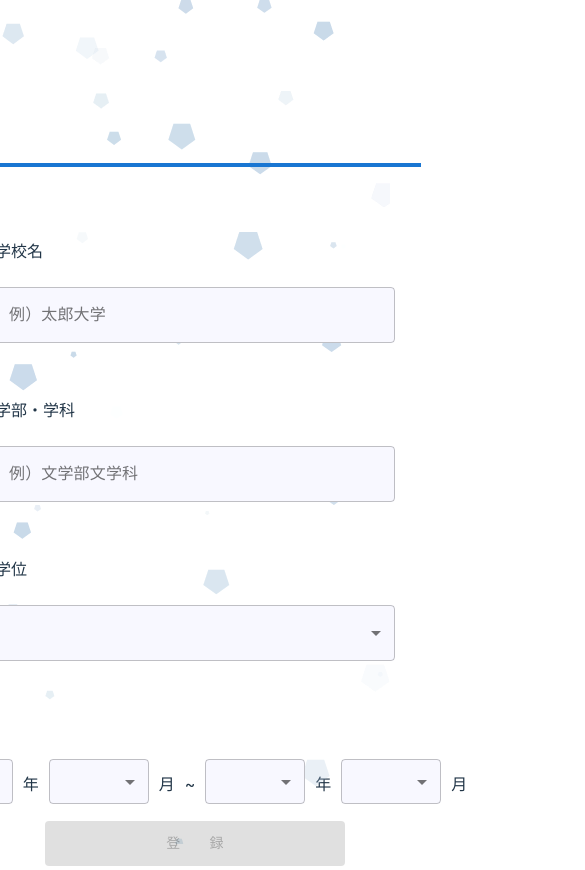
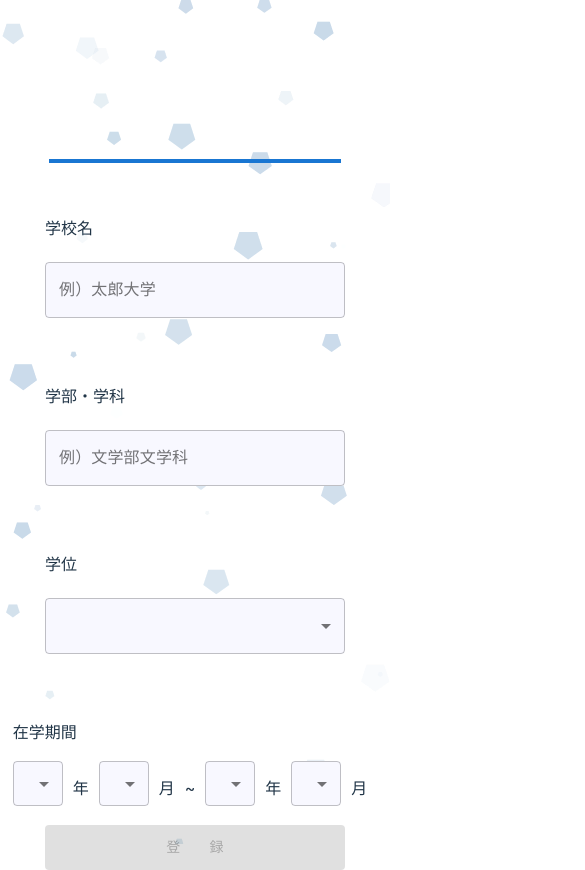
Before and after one commit to Koichi5/behavioral_economics, a React (Vite) app: page /seventh_page in a window 390 px wide. Shown: the whole page, 585 px wide, since content can reach past the window. Built offline with nearby package versions, Linux system fonts and the light colour scheme; no server answers; the database is empty.

Commit message:
make forms responsive

```diff
--- a/src/view/templates/blood_type_and_motivation_page.tsx
+++ b/src/view/templates/blood_type_and_motivation_page.tsx
@@ -12,7 +12,6 @@ import { CustomMobileStepper } from "../atoms/mobile_stepper";
 import { useMedia } from "react-use";
 
 const useStyles = makeStyles(() => ({
-
   root: {
     position: "relative",
     top: "10%",
@@ -21,25 +20,17 @@ const useStyles = makeStyles(() => ({
   formWrapper: {
     display: "flex",
     flexDirection: "column",
-    alignItems: "center",
   },
 
   fieldWrapper: {
     display: "flex",
-    flexDirection: "column",
     justifyContent: "space-between",
     textAlign: "start",
     alignItems: "start",
-    paddingLeft: "20%",
-    paddingRight: "20%",
   },
 
   field: {
     paddingBottom: "50px",
-    maxWidth: "400px",
-    maxHeight: "45px",
-    minWidth: "400px",
-    minHeight: "45px",
     marginTop: "2%",
   },
 
@@ -203,10 +194,23 @@ export const BloodTypeAndMotivationPage = () => {
     <div className={classes.root}>
       <CustomParticle />
       {isWide ? <CustomStepper arg1={5} /> : <CustomMobileStepper arg1={6} />}
-      <div className={classes.formWrapper}>
-        <div className={classes.fieldWrapper}>
+      <div
+        className={classes.formWrapper}
+        style={{ alignItems: isWide ? "inherit" : "center" }}
+      >
+        <div
+          className={classes.fieldWrapper}
+          style={{
+            flexDirection: isWide ? "row" : "column",
+            paddingLeft: isWide ? "20%" : "0",
+            paddingRight: isWide ? "20%" : "0",
+          }}
+        >
           <p>血液型</p>
-          <FormControl className={classes.field}>
+          <FormControl
+            className={classes.field}
+            style={{ minWidth: isWide ? "400px" : "300px" }}
+          >
             <Select
               className={classes.input}
               id="demo-simple-select"
@@ -221,10 +225,20 @@ export const BloodTypeAndMotivationPage = () => {
             </Select>
           </FormControl>
         </div>
-        <div className={classes.fieldWrapper}>
+        <div
+          className={classes.fieldWrapper}
+          style={{
+            flexDirection: isWide ? "row" : "column",
+            paddingLeft: isWide ? "20%" : "0",
+            paddingRight: isWide ? "20%" : "0",
+          }}
+        >
           <p>動機</p>
           <div style={{ display: "flex" }}>
-            <FormControl className={classes.field}>
+            <FormControl
+              className={classes.field}
+              style={{ minWidth: isWide ? "400px" : "300px" }}
+            >
               <Select
                 className={classes.input}
                 id="demo-simple-select"
--- a/src/view/templates/email_and_password_page.tsx
+++ b/src/view/templates/email_and_password_page.tsx
@@ -20,7 +20,6 @@ import { useMedia } from "react-use";
 import { CustomMobileStepper } from "../atoms/mobile_stepper";
 
 const useStyles = makeStyles(() => ({
-
   root: {
     position: "relative",
     top: "10%",
@@ -29,25 +28,17 @@ const useStyles = makeStyles(() => ({
   formWrapper: {
     display: "flex",
     flexDirection: "column",
-    alignItems: "center",
   },
 
   fieldWrapper: {
     display: "flex",
-    flexDirection: "column",
     justifyContent: "space-between",
     textAlign: "start",
     alignItems: "start",
-    paddingLeft: "20%",
-    paddingRight: "20%",
   },
 
   field: {
     marginBottom: "50px",
-    maxWidth: "400px",
-    maxHeight: "45px",
-    minWidth: "400px",
-    minHeight: "45px",
     marginTop: "2%",
   },
 
@@ -58,7 +49,6 @@ const useStyles = makeStyles(() => ({
   secretField: {
     marginBottom: "50px",
     maxWidth: "400px",
-    minWidth: "400px",
     marginTop: "2%",
     background: "GhostWhite",
   },
@@ -183,23 +173,39 @@ function EmailAndPasswordPage() {
       <div>
         {isWide ? <CustomStepper arg1={0} /> : <CustomMobileStepper arg1={1} />}
       </div>
-      <div className={classes.formWrapper}>
-        <div className={classes.fieldWrapper}>
+      <div className={classes.formWrapper} style={{alignItems: isWide ? "inherit" : "center"}}>
+        <div
+          className={classes.fieldWrapper}
+          style={{
+            flexDirection: isWide ? "row" : "column",
+            paddingLeft: isWide ? "20%" : "0",
+            paddingRight: isWide ? "20%" : "0",
+          }}
+        >
           <p>メールアドレス</p>
           <TextField
             onChange={(event) => setEmail(event.target.value)}
             className={classes.field}
+            style={{minWidth: isWide ? "400px" : "300px"}}
             InputProps={{ className: classes.input }}
             id="outlined-email"
             label="メールアドレス"
             variant="outlined"
           />
         </div>
-        <div className={classes.fieldWrapper}>
+        <div
+          className={classes.fieldWrapper}
+          style={{
+            flexDirection: isWide ? "row" : "column",
+            paddingLeft: isWide ? "20%" : "0",
+            paddingRight: isWide ? "20%" : "0",
+          }}
+        >
           <p>パスワード</p>
           <OutlinedInput
             onChange={(event) => setPassword(event.target.value)}
             className={classes.secretField}
+            style={{minWidth: isWide ? "400px" : "300px",}}
             id="outlined-adornment-password"
             type={showPassword ? "text" : "password"}
             endAdornment={
@@ -215,11 +221,19 @@ function EmailAndPasswordPage() {
             label="パスワード"
           />
         </div>
-        <div className={classes.fieldWrapper}>
+        <div
+          className={classes.fieldWrapper}
+          style={{
+            flexDirection: isWide ? "row" : "column",
+            paddingLeft: isWide ? "20%" : "0",
+            paddingRight: isWide ? "20%" : "0",
+          }}
+        >
           <p>パスワード（確認）</p>
           <OutlinedInput
             onChange={(event) => setRetypePassword(event.target.value)}
             className={classes.secretField}
+            style={{minWidth: isWide ? "400px" : "300px",}}
             id="outlined-adornment-password"
             type={showConfirmPassword ? "text" : "password"}
             endAdornment={
--- a/src/view/templates/explanation_page.tsx
+++ b/src/view/templates/explanation_page.tsx
@@ -98,7 +98,6 @@ export const ExplanationPage = () => {
   return (
     <div className={classes.root}>
       <CustomParticle />
-      <CustomStepper arg1={5} />
       <div className={classes.body}>
         <h1 className="main-title">利用規約</h1>
         <p>
--- a/src/view/templates/gender_and_work_and_hobby_page.tsx
+++ b/src/view/templates/gender_and_work_and_hobby_page.tsx
@@ -18,7 +18,6 @@ import { useMedia } from "react-use";
 import { CustomMobileStepper } from "../atoms/mobile_stepper";
 
 const useStyles = makeStyles(() => ({
-
   root: {
     position: "relative",
     top: "10%",
@@ -27,25 +26,17 @@ const useStyles = makeStyles(() => ({
   formWrapper: {
     display: "flex",
     flexDirection: "column",
-    alignItems: "center",
   },
 
   fieldWrapper: {
     display: "flex",
-    flexDirection: "column",
+    justifyContent: "space-between",
     textAlign: "start",
-    justifyContent: "space-between",
-    alignItems: "baseline",
-    paddingLeft: "20%",
-    paddingRight: "20%",
+    alignItems: "start",
   },
 
   field: {
     paddingBottom: "50px",
-    maxWidth: "400px",
-    maxHeight: "45px",
-    minWidth: "400px",
-    minHeight: "45px",
     marginTop: "2%",
   },
 
@@ -251,10 +242,23 @@ export const GenderAndWorkAndHobbyPage = () => {
       <div>
         {isWide ? <CustomStepper arg1={2} /> : <CustomMobileStepper arg1={3} />}
       </div>
-      <div className={classes.formWrapper}>
-      <div className={classes.fieldWrapper}>
+      <div
+        className={classes.formWrapper}
+        style={{ alignItems: isWide ? "inherit" : "center" }}
+      >
+        <div
+          className={classes.fieldWrapper}
+          style={{
+            flexDirection: isWide ? "row" : "column",
+            paddingLeft: isWide ? "20%" : "0",
+            paddingRight: isWide ? "20%" : "0",
+          }}
+        >
           <p>性別</p>
-        <FormControl className={classes.field}>
+          <FormControl
+            className={classes.field}
+            style={{ minWidth: isWide ? "400px" : "300px" }}
+          >
             <Select
               // labelId="demo-simple-select-label"
               className={classes.input}
@@ -270,22 +274,38 @@ export const GenderAndWorkAndHobbyPage = () => {
             </Select>
           </FormControl>
         </div>
-      <div className={classes.fieldWrapper}>
+        <div
+          className={classes.fieldWrapper}
+          style={{
+            flexDirection: isWide ? "row" : "column",
+            paddingLeft: isWide ? "20%" : "0",
+            paddingRight: isWide ? "20%" : "0",
+          }}
+        >
           <p>職業</p>
           <TextField
             onChange={(event) => setWork(event.target.value)}
             className={classes.field}
+            style={{ minWidth: isWide ? "400px" : "300px" }}
             InputProps={{ className: classes.input }}
             id="outlined-name"
             label="例）学生"
             variant="outlined"
           />
         </div>
-      <div className={classes.fieldWrapper}>
+        <div
+          className={classes.fieldWrapper}
+          style={{
+            flexDirection: isWide ? "row" : "column",
+            paddingLeft: isWide ? "20%" : "0",
+            paddingRight: isWide ? "20%" : "0",
+          }}
+        >
           <p>趣味</p>
           <TextField
             onChange={(event) => setHobby(event.target.value)}
             className={classes.field}
+            style={{ minWidth: isWide ? "400px" : "300px" }}
             InputProps={{ className: classes.input }}
             id="outlined-name"
             label="例）読書"
--- a/src/view/templates/nickname_and_phone_and_birth_page.tsx
+++ b/src/view/templates/nickname_and_phone_and_birth_page.tsx
@@ -11,7 +11,6 @@ import { useMedia } from "react-use";
 import { CustomMobileStepper } from "../atoms/mobile_stepper";
 
 const useStyles = makeStyles(() => ({
-
   root: {
     position: "relative",
     top: "10%",
@@ -20,25 +19,17 @@ const useStyles = makeStyles(() => ({
   formWrapper: {
     display: "flex",
     flexDirection: "column",
-    alignItems: "center",
   },
 
   fieldWrapper: {
     display: "flex",
-    flexDirection: "column",
     justifyContent: "space-between",
     textAlign: "start",
     alignItems: "start",
-    paddingLeft: "20%",
-    paddingRight: "20%",
   },
 
   field: {
-    paddingBottom: "50px",
-    maxWidth: "400px",
-    maxHeight: "45px",
-    minWidth: "400px",
-    minHeight: "45px",
+    marginBottom: "50px",
     marginTop: "2%",
   },
 
@@ -236,34 +227,61 @@ export const NicknameAndPhoneAndBirthPage = () => {
     <div className={classes.root}>
       <CustomParticle />
       {isWide ? <CustomStepper arg1={1} /> : <CustomMobileStepper arg1={2} />}
-      <div className={classes.formWrapper}>
-      <div className={classes.fieldWrapper}>
+      <div
+        className={classes.formWrapper}
+        style={{ alignItems: isWide ? "inherit" : "center" }}
+      >
+        <div
+          className={classes.fieldWrapper}
+          style={{
+            flexDirection: isWide ? "row" : "column",
+            paddingLeft: isWide ? "20%" : "0",
+            paddingRight: isWide ? "20%" : "0",
+          }}
+        >
           <p>ニックネーム</p>
           <TextField
             onChange={(event) => setNickName(event.target.value)}
             className={classes.field}
+            style={{ minWidth: isWide ? "400px" : "300px" }}
             InputProps={{ className: classes.input }}
             id="outlined-name"
             label="ニックネーム"
             variant="outlined"
           />
         </div>
-      <div className={classes.fieldWrapper}>
+        <div
+          className={classes.fieldWrapper}
+          style={{
+            flexDirection: isWide ? "row" : "column",
+            paddingLeft: isWide ? "20%" : "0",
+            paddingRight: isWide ? "20%" : "0",
+          }}
+        >
           <p>電話番号</p>
           <TextField
             onChange={(event) => setPhoneNumber(event.target.value)}
             className={classes.field}
+            style={{ minWidth: isWide ? "400px" : "300px" }}
             InputProps={{ className: classes.input }}
             id="outlined-name"
             label="例）090-1234-5678"
             variant="outlined"
           />
         </div>
-      <div className={classes.fieldWrapper}>
+        <div
+          className={classes.fieldWrapper}
+          style={{
+            flexDirection: isWide ? "row" : "column",
+            paddingLeft: isWide ? "20%" : "0",
+            paddingRight: isWide ? "20%" : "0",
+          }}
+        >
           <p>誕生日</p>
           <TextField
             onChange={(event) => setBirthDay(event.target.value)}
             className={classes.field}
+            style={{ minWidth: isWide ? "400px" : "300px" }}
             InputProps={{ className: classes.input }}
             id="outlined-name"
             label="例）2000-01-01"
--- a/src/view/templates/other_phone_and_name_page.tsx
+++ b/src/view/templates/other_phone_and_name_page.tsx
@@ -11,7 +11,6 @@ import { CustomMobileStepper } from "../atoms/mobile_stepper";
 import { useMedia } from "react-use";
 
 const useStyles = makeStyles(() => ({
-
   root: {
     position: "relative",
     top: "10%",
@@ -20,25 +19,17 @@ const useStyles = makeStyles(() => ({
   formWrapper: {
     display: "flex",
     flexDirection: "column",
-    alignItems: "center",
   },
 
   fieldWrapper: {
     display: "flex",
-    flexDirection: "column",
     justifyContent: "space-between",
     textAlign: "start",
     alignItems: "start",
-    paddingLeft: "20%",
-    paddingRight: "20%",
   },
 
   field: {
     paddingBottom: "50px",
-    maxWidth: "400px",
-    maxHeight: "45px",
-    minWidth: "400px",
-    minHeight: "45px",
     marginTop: "2%",
   },
 
@@ -238,34 +229,61 @@ export const OtherPhoneAndNamePage = () => {
     <div className={classes.root}>
       <CustomParticle />
       {isWide ? <CustomStepper arg1={4} /> : <CustomMobileStepper arg1={5} />}
-      <div className={classes.formWrapper}>
-        <div className={classes.fieldWrapper}>
+      <div
+        className={classes.formWrapper}
+        style={{ alignItems: isWide ? "inherit" : "center" }}
+      >
+        <div
+          className={classes.fieldWrapper}
+          style={{
+            flexDirection: isWide ? "row" : "column",
+            paddingLeft: isWide ? "20%" : "0",
+            paddingRight: isWide ? "20%" : "0",
+          }}
+        >
           <p>緊急連絡先</p>
           <TextField
             onChange={(event) => setOtherPhone(event.target.value)}
             className={classes.field}
+            style={{ minWidth: isWide ? "400px" : "300px" }}
             InputProps={{ className: classes.input }}
             id="outlined-name"
             label="例）01234567890"
             variant="outlined"
           />
         </div>
-        <div className={classes.fieldWrapper}>
+        <div
+          className={classes.fieldWrapper}
+          style={{
+            flexDirection: isWide ? "row" : "column",
+            paddingLeft: isWide ? "20%" : "0",
+            paddingRight: isWide ? "20%" : "0",
+          }}
+        >
           <p>緊急連絡先の方の氏名</p>
           <TextField
             onChange={(event) => setOtherName(event.target.value)}
             className={classes.field}
+            style={{ minWidth: isWide ? "400px" : "300px" }}
             InputProps={{ className: classes.input }}
             id="outlined-name"
             label="緊急連絡先の方の氏名"
             variant="outlined"
           />
         </div>
-        <div className={classes.fieldWrapper}>
+        <div
+          className={classes.fieldWrapper}
+          style={{
+            flexDirection: isWide ? "row" : "column",
+            paddingLeft: isWide ? "20%" : "0",
+            paddingRight: isWide ? "20%" : "0",
+          }}
+        >
           <p>続柄</p>
           <TextField
             onChange={(event) => setOtherRelation(event.target.value)}
             className={classes.field}
+            style={{ minWidth: isWide ? "400px" : "300px" }}
             InputProps={{ className: classes.input }}
             id="outlined-name"
             label="例）母親"
--- a/src/view/templates/post_and_address_page.tsx
+++ b/src/view/templates/post_and_address_page.tsx
@@ -11,7 +11,6 @@ import { useMedia } from "react-use";
 import { CustomMobileStepper } from "../atoms/mobile_stepper";
 
 const useStyles = makeStyles(() => ({
-
   root: {
     position: "relative",
     top: "10%",
@@ -20,25 +19,17 @@ const useStyles = makeStyles(() => ({
   formWrapper: {
     display: "flex",
     flexDirection: "column",
-    alignItems: "center",
   },
 
   fieldWrapper: {
     display: "flex",
-    flexDirection: "column",
     justifyContent: "space-between",
     textAlign: "start",
     alignItems: "start",
-    paddingLeft: "20%",
-    paddingRight: "20%",
   },
 
   field: {
     paddingBottom: "50px",
-    maxWidth: "400px",
-    maxHeight: "45px",
-    minWidth: "400px",
-    minHeight: "45px",
     marginTop: "2%",
   },
 
@@ -238,34 +229,61 @@ export const PostAndAddressPage = () => {
     <div className={classes.root}>
       <CustomParticle />
       {isWide ? <CustomStepper arg1={3} /> : <CustomMobileStepper arg1={4} />}
-      <div className={classes.formWrapper}>
-        <div className={classes.fieldWrapper}>
+      <div
+        className={classes.formWrapper}
+        style={{ alignItems: isWide ? "inherit" : "center" }}
+      >
+        <div
+          className={classes.fieldWrapper}
+          style={{
+            flexDirection: isWide ? "row" : "column",
+            paddingLeft: isWide ? "20%" : "0",
+            paddingRight: isWide ? "20%" : "0",
+          }}
+        >
           <p>郵便番号</p>
           <TextField
             onChange={(event) => setPostNumber(event.target.value)}
             className={classes.field}
+            style={{ minWidth: isWide ? "400px" : "300px" }}
             InputProps={{ className: classes.input }}
             id="outlined-name"
             label="例）123-4567"
             variant="outlined"
           />
         </div>
-        <div className={classes.fieldWrapper}>
+        <div
+          className={classes.fieldWrapper}
+          style={{
+            flexDirection: isWide ? "row" : "column",
+            paddingLeft: isWide ? "20%" : "0",
+            paddingRight: isWide ? "20%" : "0",
+          }}
+        >
           <p>住所（都道府県、市町村、番地）</p>
           <TextField
             onChange={(event) => setAddress(event.target.value)}
             className={classes.field}
+            style={{ minWidth: isWide ? "400px" : "300px" }}
             InputProps={{ className: classes.input }}
             id="outlined-name"
             label="例）東京都渋谷区渋谷2-15-1"
             variant="outlined"
           />
         </div>
-        <div className={classes.fieldWrapper}>
+        <div
+          className={classes.fieldWrapper}
+          style={{
+            flexDirection: isWide ? "row" : "column",
+            paddingLeft: isWide ? "20%" : "0",
+            paddingRight: isWide ? "20%" : "0",
+          }}
+        >
           <p>住所（アパート名等）</p>
           <TextField
             onChange={(event) => setDetailAddress(event.target.value)}
             className={classes.field}
+            style={{ minWidth: isWide ? "400px" : "300px" }}
             InputProps={{ className: classes.input }}
             id="outlined-name"
             label="例）クロスタワー12F"
--- a/src/view/templates/school_info_page.tsx
+++ b/src/view/templates/school_info_page.tsx
@@ -18,7 +18,6 @@ import { CustomMobileStepper } from "../atoms/mobile_stepper";
 import { useMedia } from "react-use";
 
 const useStyles = makeStyles(() => ({
-
   root: {
     position: "relative",
     top: "10%",
@@ -27,25 +26,17 @@ const useStyles = makeStyles(() => ({
   formWrapper: {
     display: "flex",
     flexDirection: "column",
-    alignItems: "center",
   },
 
   fieldWrapper: {
     display: "flex",
-    flexDirection: "column",
     justifyContent: "space-between",
     textAlign: "start",
     alignItems: "start",
-    paddingLeft: "20%",
-    paddingRight: "20%",
   },
 
   field: {
     paddingBottom: "50px",
-    maxWidth: "400px",
-    maxHeight: "45px",
-    minWidth: "400px",
-    minHeight: "45px",
     marginTop: "2%",
   },
 
@@ -316,32 +307,61 @@ export const SchoolInfoPage = () => {
     <div className={classes.root}>
       <CustomParticle />
       {isWide ? <CustomStepper arg1={6} /> : <CustomMobileStepper arg1={7} />}
-      <div className={classes.formWrapper}>
-        <div className={classes.fieldWrapper}>
+      <div
+        className={classes.formWrapper}
+        style={{ alignItems: isWide ? "inherit" : "center" }}
+      >
+        <div
+          className={classes.fieldWrapper}
+          style={{
+            flexDirection: isWide ? "row" : "column",
+            paddingLeft: isWide ? "20%" : "0",
+            paddingRight: isWide ? "20%" : "0",
+          }}
+        >
           <p>学校名</p>
           <TextField
             onChange={(event) => setSchoolName(event.target.value)}
             className={classes.field}
+            style={{ minWidth: isWide ? "400px" : "300px" }}
             InputProps={{ className: classes.input }}
             id="outlined-name"
             label="例）太郎大学"
             variant="outlined"
           />
         </div>
-        <div className={classes.fieldWrapper}>
+        <div
+          className={classes.fieldWrapper}
+          style={{
+            flexDirection: isWide ? "row" : "column",
+            paddingLeft: isWide ? "20%" : "0",
+            paddingRight: isWide ? "20%" : "0",
+          }}
+        >
           <p>学部・学科</p>
           <TextField
             onChange={(event) => setDepartmentName(event.target.value)}
             className={classes.field}
+            style={{ minWidth: isWide ? "400px" : "300px" }}
             InputProps={{ className: classes.input }}
             id="outlined-name"
             label="例）文学部文学科"
             variant="outlined"
           />
         </div>
-        <div className={classes.fieldWrapper}>
+        <div
+          className={classes.fieldWrapper}
+          style={{
+            flexDirection: isWide ? "row" : "column",
+            paddingLeft: isWide ? "20%" : "0",
+            paddingRight: isWide ? "20%" : "0",
+          }}
+        >
           <p>学位</p>
-          <FormControl className={classes.field}>
+          <FormControl
+            className={classes.field}
+            style={{ minWidth: isWide ? "400px" : "300px" }}
+          >
             {/* <InputLabel id="demo-simple-select-label">学位</InputLabel> */}
             <Select
               // labelId="demo-simple-select-label"
@@ -361,7 +381,14 @@ export const SchoolInfoPage = () => {
             </Select>
           </FormControl>
         </div>
-        <div className={classes.fieldWrapper}>
+        <div
+          className={classes.fieldWrapper}
+          style={{
+            flexDirection: isWide ? "row" : "column",
+            paddingLeft: isWide ? "20%" : "0",
+            paddingRight: isWide ? "20%" : "0",
+          }}
+        >
           <p>在学期間</p>
           <div style={{ display: "flex" }}>
             <FormControl>
@@ -369,9 +396,9 @@ export const SchoolInfoPage = () => {
               <Select
                 // labelId="demo-simple-select-label"
                 style={{
-                  maxWidth: "100px",
+                  maxWidth: isWide ? "100px" : "50px",
                   maxHeight: "45px",
-                  minWidth: "100px",
+                  minWidth: isWide ? "100px" : "50px",
                   minHeight: "45px",
                   marginTop: "3%",
                 }}
@@ -401,9 +428,9 @@ export const SchoolInfoPage = () => {
               <Select
                 // labelId="demo-simple-select-label"
                 style={{
-                  maxWidth: "100px",
+                  maxWidth: isWide ? "100px" : "50px",
                   maxHeight: "45px",
-                  minWidth: "100px",
+                  minWidth: isWide ? "100px" : "50px",
                   minHeight: "45px",
                   marginTop: "3%",
                 }}
@@ -434,9 +461,9 @@ export const SchoolInfoPage = () => {
               <Select
                 // labelId="demo-simple-select-label"
                 style={{
-                  maxWidth: "100px",
+                  maxWidth: isWide ? "100px" : "50px",
                   maxHeight: "45px",
-                  minWidth: "100px",
+                  minWidth: isWide ? "100px" : "50px",
                   minHeight: "45px",
                   marginTop: "3%",
                 }}
@@ -470,9 +497,9 @@ export const SchoolInfoPage = () => {
               <Select
                 // labelId="demo-simple-select-label"
                 style={{
-                  maxWidth: "100px",
+                  maxWidth: isWide ? "100px" : "50px",
                   maxHeight: "45px",
-                  minWidth: "100px",
+                  minWidth: isWide ? "100px" : "50px",
                   minHeight: "45px",
                   marginTop: "3%",
                 }}
```
Lines whose indentation alone changed are shown as unchanged.
